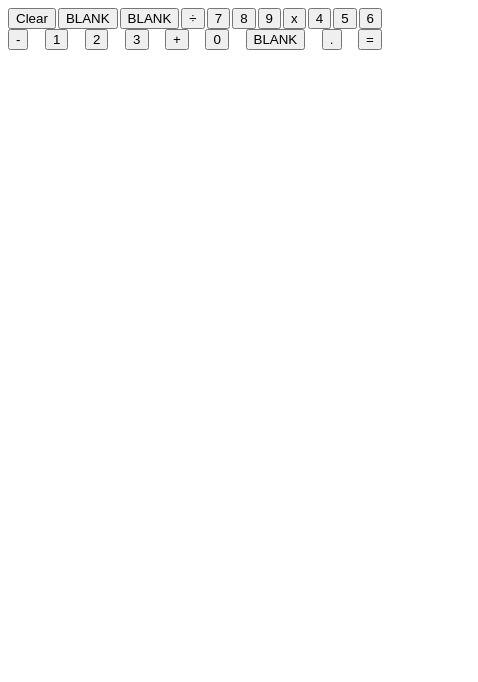
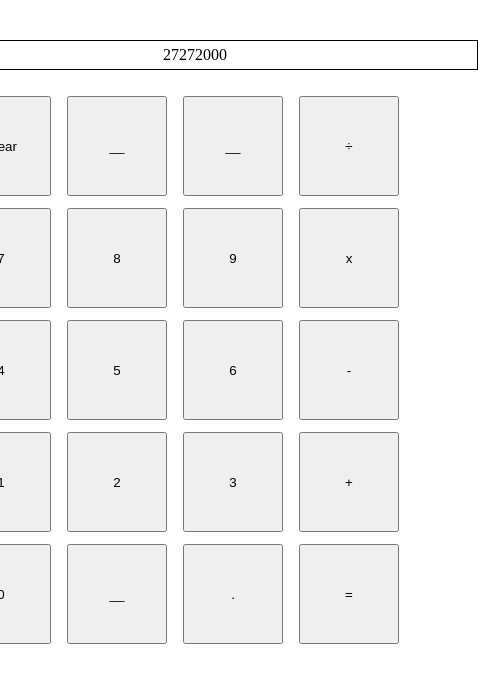
Before and after one commit to weeezik/calculator, a plain HTML site: page index.html in a window 390 px wide. Shown: the whole page, 478 px wide, since content can reach past the window. Drawn offline with Linux system fonts and the light colour scheme.

Commit message:
html calculator UI set up
calculator design was built using html and css.
based on apple iphone calculators setup

```diff
--- a/index.html
+++ b/index.html
@@ -9,28 +9,28 @@
 </head>
 <body>
     <div class="container">
-        <div class="display"></div>
+        <div class="display">27272000</div>
         <div class="button-container">
-            <button class="button">Clear</button>
-            <button class="button">BLANK</button>
-            <button class="button">BLANK</button>
-            <button class="button">÷</button>
-            <button class="button">7</button>
-            <button class="button">8</button>
-            <button class="button">9</button>
-            <button class="button">x</button>
-            <button class="button">4</button>
-            <button class="button">5</button>
-            <button class="button">6</button>
-            <button class="button">-</button>
-            <button class="button">1</button>
-            <button class="button">2</button>
-            <button class="button">3</button>
-            <button class="button">+</button>
-            <button class="button">0</button>
-            <button class="button">BLANK</button>
-            <button class="button">.</button>
-            <button class="button">=</button>
+            <button class="button" id="clear">Clear</button>
+            <button class="button">__</button>
+            <button class="button">__</button>
+            <button class="button" id="divide">÷</button>
+            <button class="button" id="seven">7</button>
+            <button class="button" id="eight">8</button>
+            <button class="button" id="nine">9</button>
+            <button class="button" id="mult">x</button>
+            <button class="button" id="four">4</button>
+            <button class="button" id="five">5</button>
+            <button class="button" id="six">6</button>
+            <button class="button" id="minus">-</button>
+            <button class="button" id="one">1</button>
+            <button class="button" id="two">2</button>
+            <button class="button" id="three">3</button>
+            <button class="button" id="plus">+</button>
+            <button class="button" id="zero">0</button>
+            <button class="button">__</button>
+            <button class="button" id="decimalpoint">.</button>
+            <button class="button" id="equal">=</button>
         </div>
 
     </div>
--- a/style.css
+++ b/style.css
@@ -1,8 +1,36 @@
+/* .button-container {
+
+} */
+/* .container{
+    display: flex;
+} */
+/* remove default extra space */
+body {
+    margin: 0px;
+}
+.button {
+    max-width: 100px;
+    width: 100px;
+    max-height: 100px;
+    height: 100px;
+    margin: 6px;
+}
 .button-container {
-    /* define size of each button */
-    /* use etch-a-sketch CSS as a template */
+    max-width: 500px;
+    width: 500px;
+    max-height: 500px;
+    height: 500px;
+}
+.display {
     display: flex;
-    flex-wrap: wrap;
-    flex-grow: 1;
-    justify-content: space-between;
+    justify-content: flex-start;
+    margin: 20px;
+    border: 1px solid black;
+    padding: 5px 250px;
 }
+.container {
+    margin: 20px;
+    display: flex;
+    flex-direction: column;
+    align-items: center;
+}
```
Also changed, not shown: 1 other file.
